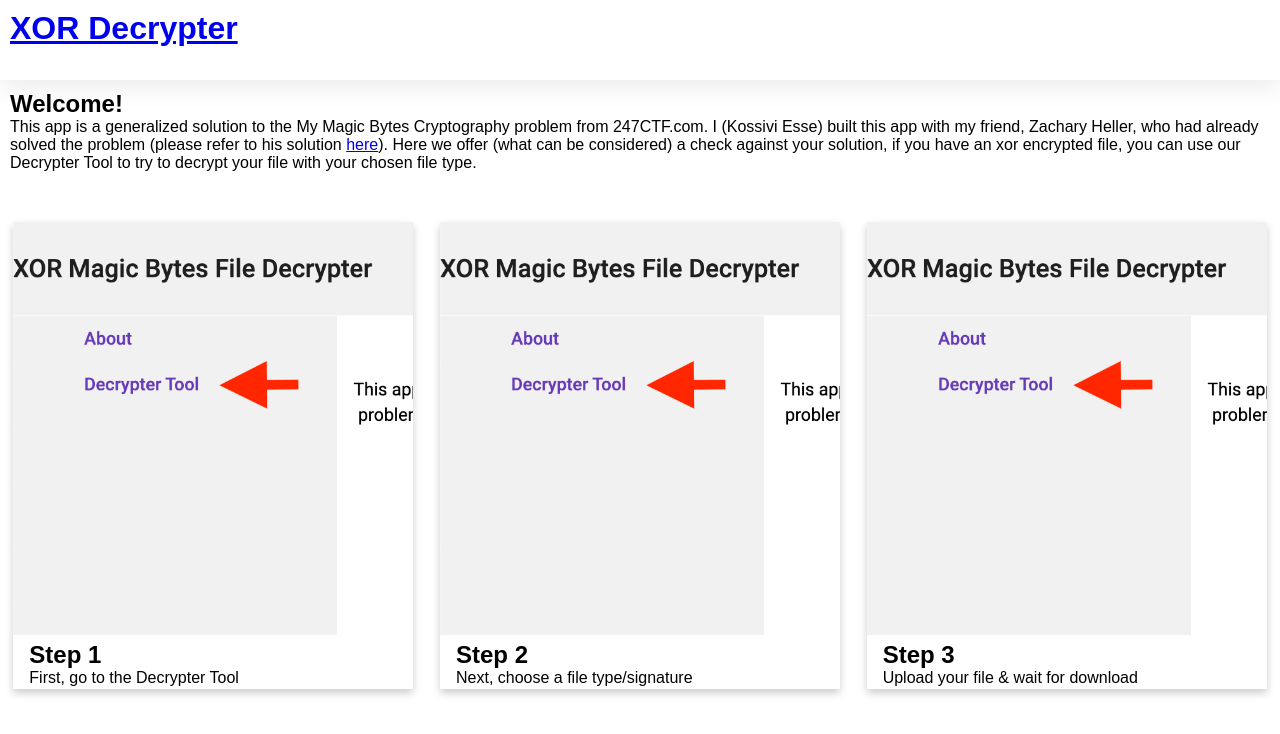
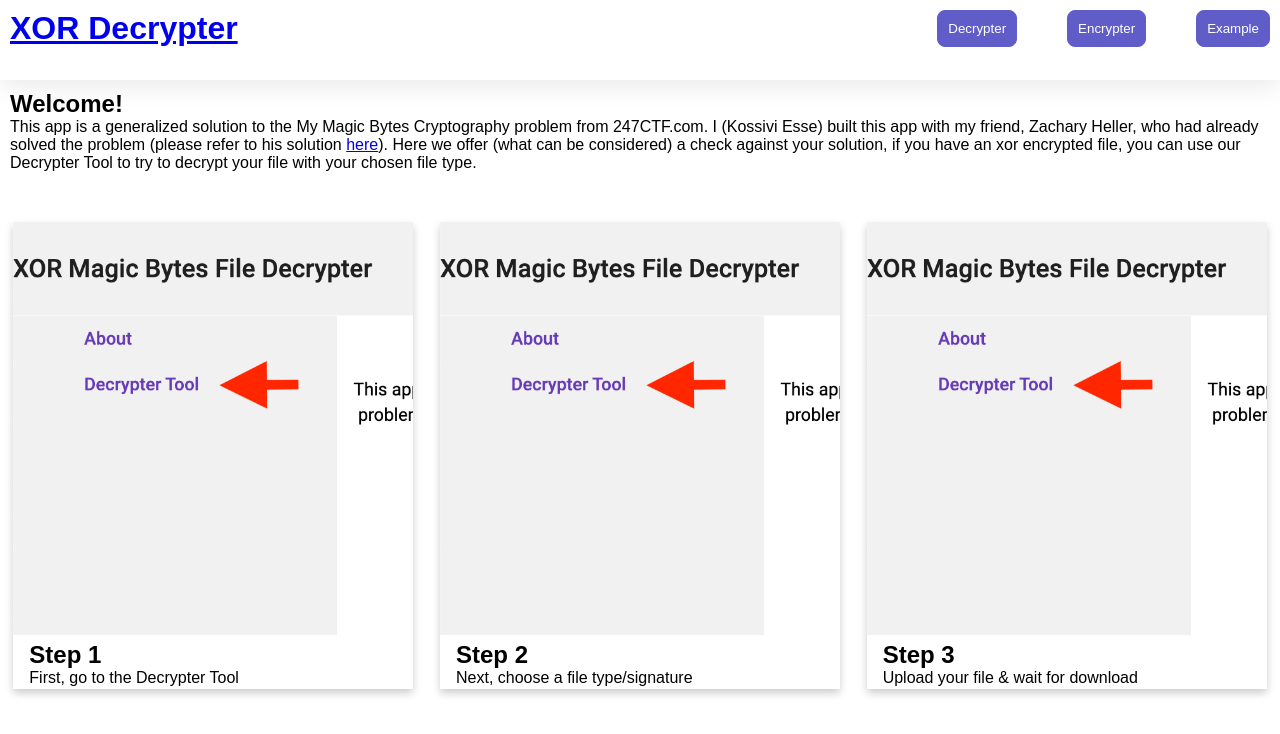
Before and after one commit to KossiviEsse1/MagicBytesAngular, an Angular app: page / in a window 1280 px wide. Shown: the top 734 px of the page. Built offline with nearby package versions, Linux system fonts and the light colour scheme.

Commit message:
Aligned buttons to the right against header

```diff
--- a/src/app/app.component.css
+++ b/src/app/app.component.css
@@ -10,3 +10,13 @@ header {
 .content {
   padding: var(--content-padding);
 }
+
+.left {
+  float: left;
+}
+
+.right {
+  float: right;
+  position: relative;
+  margin-left: 50px;
+}
--- a/src/app/app.component.ts
+++ b/src/app/app.component.ts
@@ -8,7 +8,12 @@ import { RouterModule, RouterOutlet } from '@angular/router';
   template: `
   <main>
     <header class="brand-name">
-      <h1><a [routerLink]="[]"> XOR Decrypter </a></h1>
+      <span>
+        <h1 class="left"><a [routerLink]="[]"> XOR Decrypter </a></h1>
+        <button class="primary right">Example</button>
+        <button class="primary right">Encrypter</button>
+        <button class="primary right">Decrypter</button>
+      </span>
     </header>
     <section class="content">
       <router-outlet></router-outlet>
```
